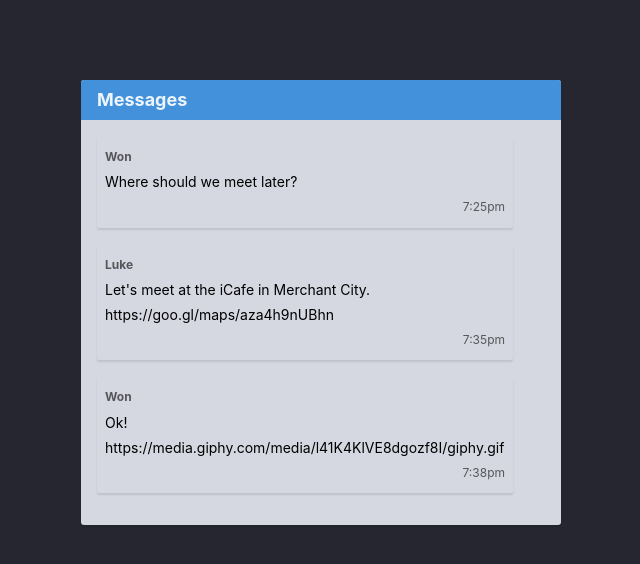
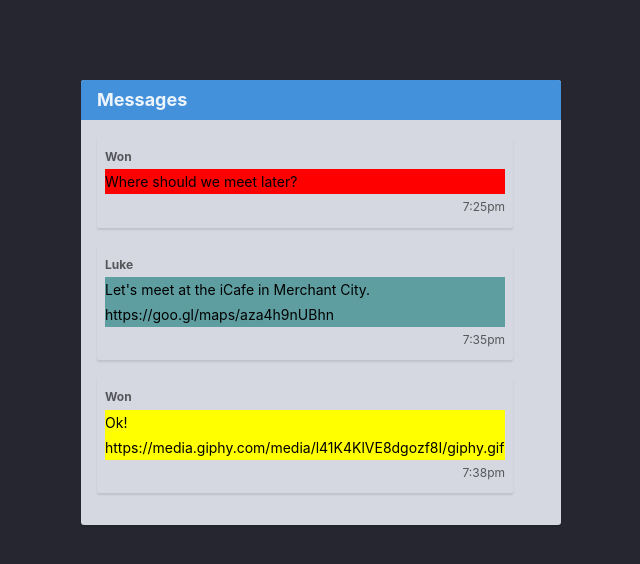
Before and after one commit to Hussein-dev-prog/HTML-CSS-GIT, a website: page week-1/5-css-selectors/index.html in a window 1280 px wide. Shown: the whole page, without its empty margins (319-959 px from the left). Drawn offline with Linux system fonts and the light colour scheme.

Commit message:
Completed 5-css-selectors

```diff
--- a/week-1/5-css-selectors/message-backgrounds.css
+++ b/week-1/5-css-selectors/message-backgrounds.css
@@ -1 +1,10 @@
 /* Add your CSS code below */
+#first-message  .message__content{
+    background-color: red;
+}
+article .message__content{
+    background-color: cadetblue;
+}
+.message--latest .message__content{
+    background-color: yellow;
+}
```
